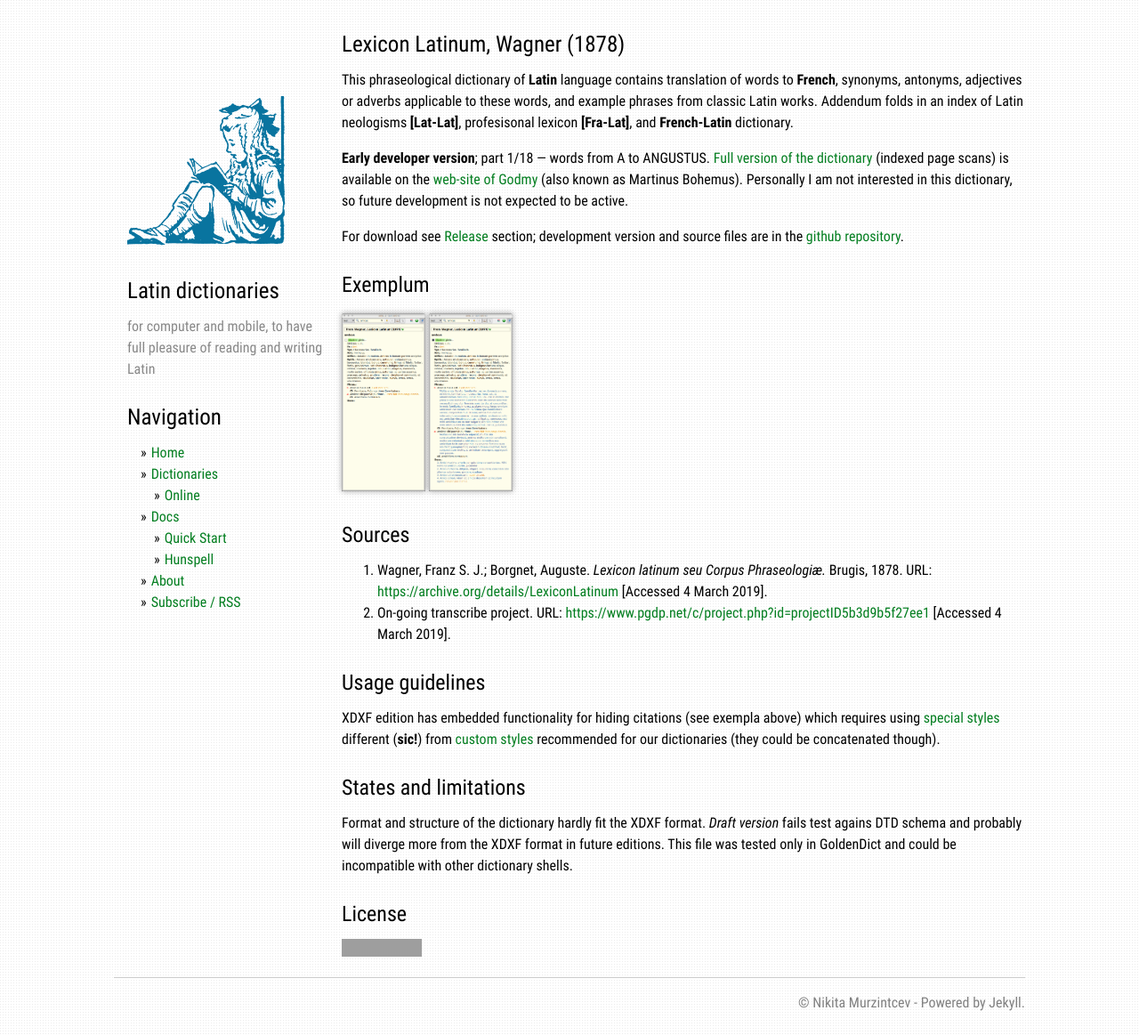
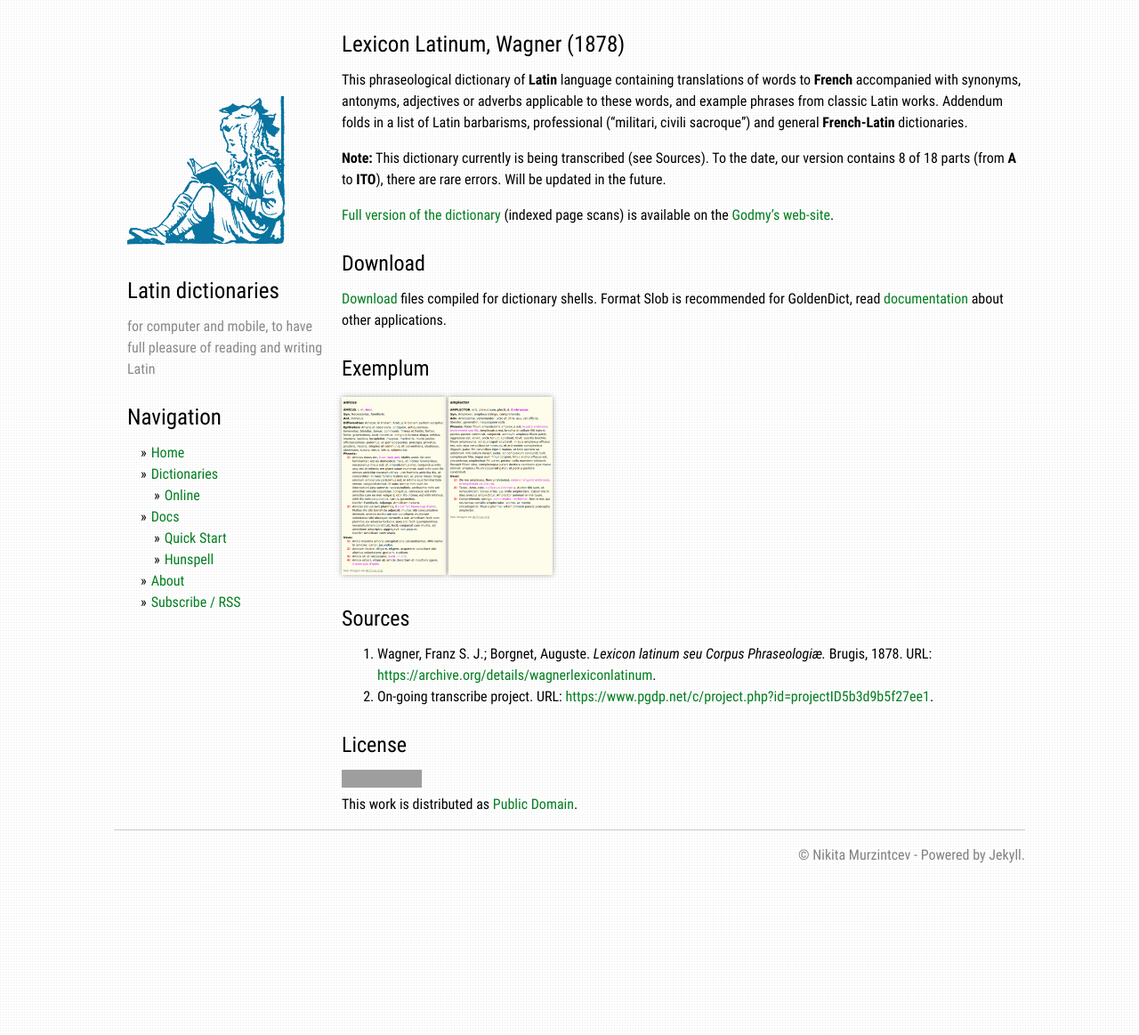
Before and after one commit to latin-dict/latin-dict.github.io, a Jekyll site: the page built from _dictionaries/Wagner1878.md, in a window 1280 px wide. Shown: the whole page at 89% size. Built offline with Jekyll 4.4.1, drawn with Linux system fonts in a browser that asks for light colours; grey boxes are pictures that could not be loaded.

Commit message:
Wagner1878 v2.0

```diff
--- a/_dictionaries/Wagner1878.md
+++ b/_dictionaries/Wagner1878.md
@@ -4,16 +4,21 @@
 year: 1878
 tags: [Latin, French]
 nickname: Wagner1878
-comment: suspended
+comment: draft
 categories: [synonyms]
 ---
 # {{ page.title }}, {{ page.author }} ({{ page.year }})
 
-This phraseological dictionary of **Latin** language contains translation of words to **French**, synonyms, antonyms, adjectives or adverbs applicable to these words, and example phrases from classic Latin works. Addendum folds in an index of Latin neologisms **[Lat-Lat]**, profesisonal lexicon **[Fra-Lat]**, and **French-Latin** dictionary.
+This phraseological dictionary of **Latin** language containing translations of words to **French** accompanied with synonyms, antonyms, adjectives or adverbs applicable to these words, and example phrases from classic Latin works. Addendum folds in a list of Latin barbarisms, professional ("militari, civili sacroque") and general **French-Latin** dictionaries.
 
-**Early developer version**; part 1/18 — words from A to ANGUSTUS. [Full version of the dictionary][3] (indexed page scans) is available on the [web-site of Godmy][4] (also known as Martinus Bohemus). Personally I am not interested in this dictionary, so future development is not expected to be active.
+**Note:** This dictionary currently is being transcribed (see Sources). To the date, our version contains 8 of 18 parts (from **A** to **ITO**), there are rare errors. Will be updated in the future.
 
-For download see [Release][101] section; development version and source files are in the [github repository][1].
+[Full version of the dictionary][11] (indexed page scans) is available on the [Godmy's web-site][12].
+
+
+## Download
+
+[Download][2] files compiled for dictionary shells. Format Slob is recommended for GoldenDict, read [documentation][3] about other applications.
 
 
 ## Exemplum
@@ -24,31 +29,18 @@
 
 ## Sources
 
-1. Wagner, Franz S. J.; Borgnet, Auguste. _Lexicon latinum seu Corpus Phraseologiæ._ Brugis, 1878. URL: <https://archive.org/details/LexiconLatinum> \[Accessed 4 March 2019\].
-1. On-going transcribe project. URL: <https://www.pgdp.net/c/project.php?id=projectID5b3d9b5f27ee1> \[Accessed 4 March 2019\].
-
-
-## Usage guidelines
-
-XDXF edition has embedded functionality for hiding citations (see exempla above) which requires using [special styles][2] different (**sic!**) from [custom styles][103] recommended for our dictionaries (they could be concatenated though).
-
-
-## States and limitations
-
-Format and structure of the dictionary hardly fit the XDXF format. _Draft version_ fails test agains DTD schema and probably will diverge more from the XDXF format in future editions. This file was tested only in GoldenDict and could be incompatible with other dictionary shells.
+1. Wagner, Franz S. J.; Borgnet, Auguste. _Lexicon latinum seu Corpus Phraseologiæ._ Brugis, 1878. URL: <https://archive.org/details/wagnerlexiconlatinum>.
+1. On-going transcribe project. URL: <https://www.pgdp.net/c/project.php?id=projectID5b3d9b5f27ee1>.
 
 
 ## License
 
-<a rel="license" href="http://creativecommons.org/publicdomain/mark/1.0/">
-<img src="https://licensebuttons.net/p/mark/1.0/88x31.png"
-     style="border-style: none;" alt="Public Domain Mark" />
-</a>
+[![Public Domain](https://licensebuttons.net/p/mark/1.0/88x31.png)](http://creativecommons.org/publicdomain/mark/1.0/)\\
+This work is distributed as [Public Domain](http://creativecommons.org/publicdomain/mark/1.0/).
 
 
-[1]: https://github.com/nikita-moor/latin-dictionary/tree/master/{{ page.nickname }}
-[2]: https://github.com/nikita-moor/latin-dictionary/blob/master/Wagner1878/article-style.css
-[3]: http://www.lexica.linguax.com/wagner.php
-[4]: http://www.lexica.linguax.com/
-
-{% include dicitonary_ref.md %}
+[1]: https://github.com/latin-dict/{{ page.nickname }}
+[2]: https://github.com/latin-dict/{{ page.nickname }}/releases
+[3]: {{ site.baseurl }}{% link docs/docs.md %}
+[11]: http://www.lexica.linguax.com/wagner.php
+[12]: http://www.lexica.linguax.com/
```
Also changed, not shown: _posts/2020-11-30-Wagner1878.md (added, +18 -0 lines), _dictionaries/img/Wagner1878-1.png, _dictionaries/img/Wagner1878-2.png.
